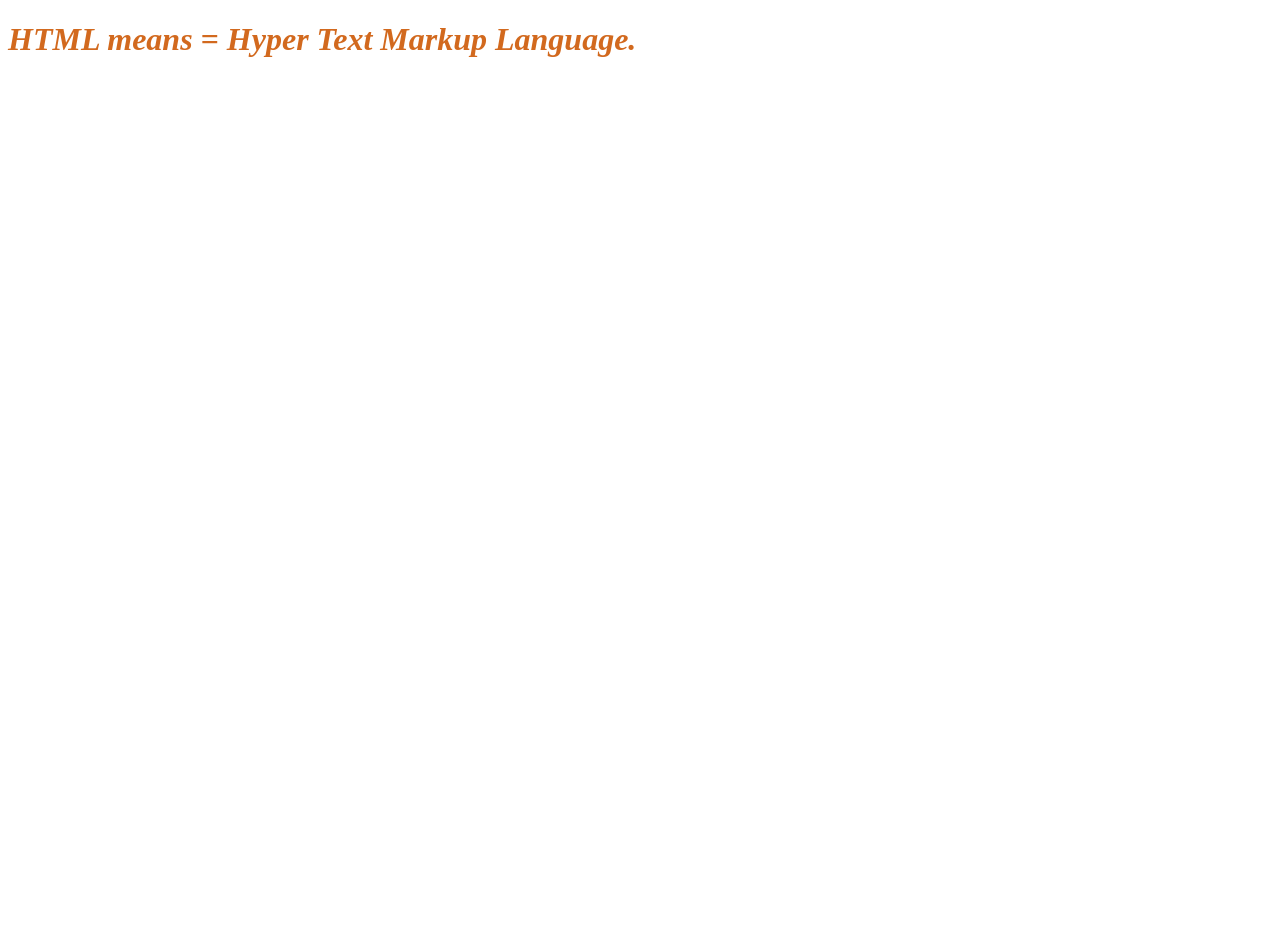
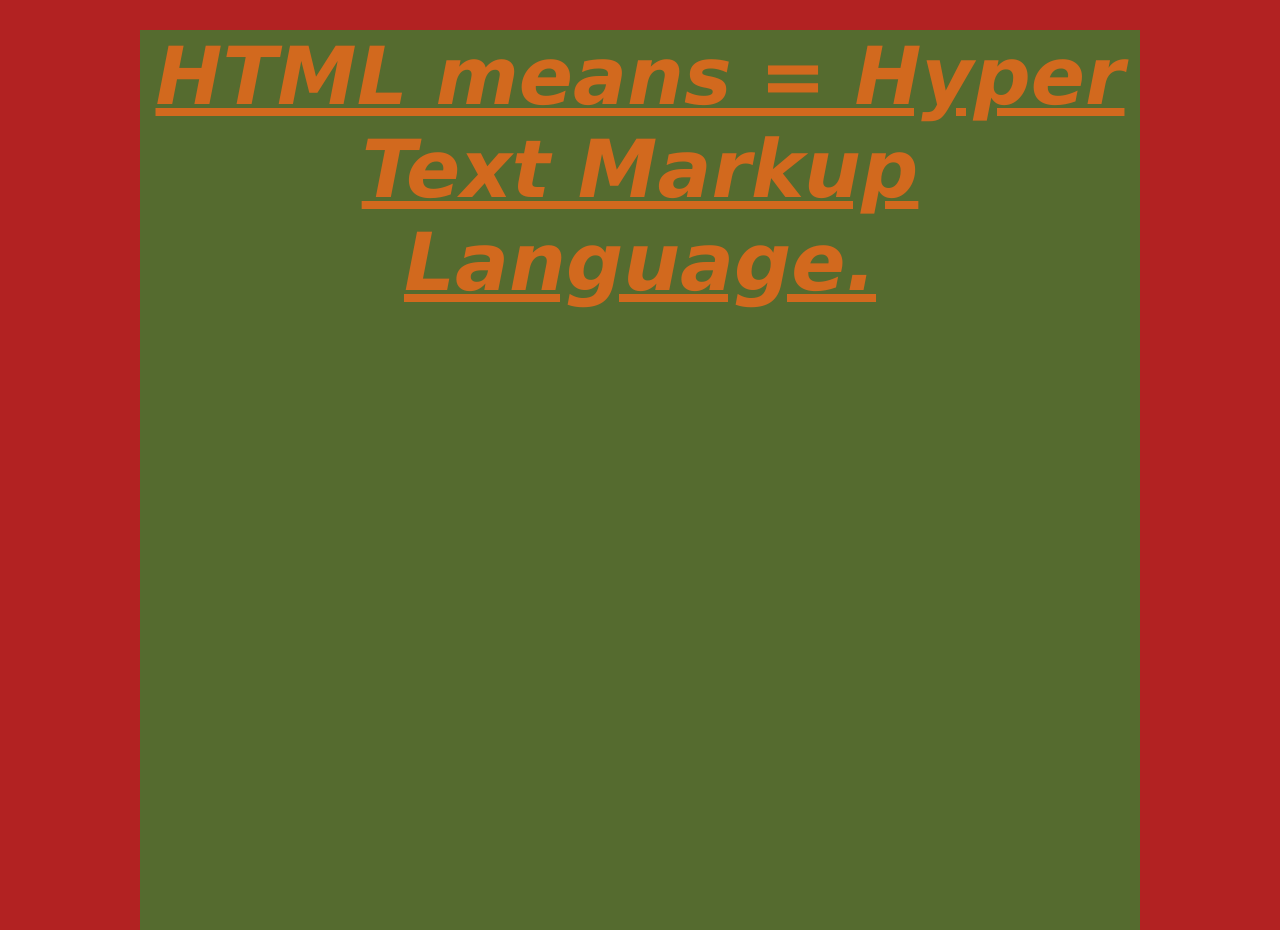
Before and after one commit to labibislamomi/H-101-projects, a plain HTML site: page index.html in a window 1280 px wide. Before the commit the page ends 800 px from the top, so only its background shows below. Drawn offline with Linux system fonts and the light colour scheme.

Commit message:
sec commit here

```diff
--- a/index.html
+++ b/index.html
@@ -7,12 +7,11 @@
   <link rel="shortcut icon" href="images/icons8-html-48.png" type="image/x-icon">
   <link rel="stylesheet" href="style.css">
 </head>
-<body>
-    <h1> HTML means = Hyper Text Markup Language. </h1>
+<body >
 
-
-
-
+<div class="unique">
+  <h1> HTML means = Hyper Text Markup Language. </h1>
+</div>
 
 </body>
 </html>
--- a/style.css
+++ b/style.css
@@ -1,5 +1,29 @@
+*{
+  margin: 0;
+  padding: 0;
+
+}
+body{
+  background-color: firebrick;
+}
 h1{
   color: chocolate;
   font-style: oblique;
   font-weight:bolder;
+  font-family:Verdana, Geneva, Tahoma, sans-serif ;
+  text-decoration: underline;
+  font-size: 80px;
+  text-align: center;
+  /* margin: 50px;
+  padding: 50px; */
+
 }
+.unique{
+  background-color: darkolivegreen;
+  height: 900px;
+  width: 1000px;
+  /* margin-top: 40px;
+  margin-left: auto;
+  margin-right: auto; */
+  margin: 30px auto 0;
+}
```
